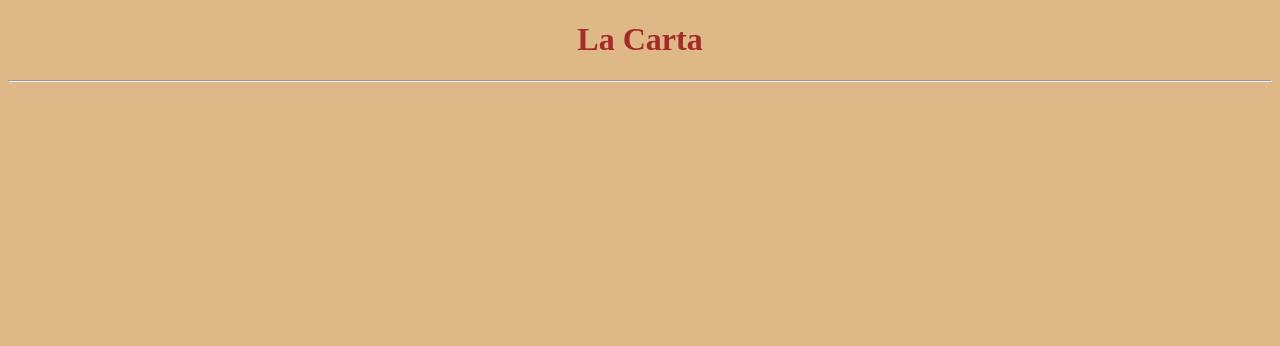
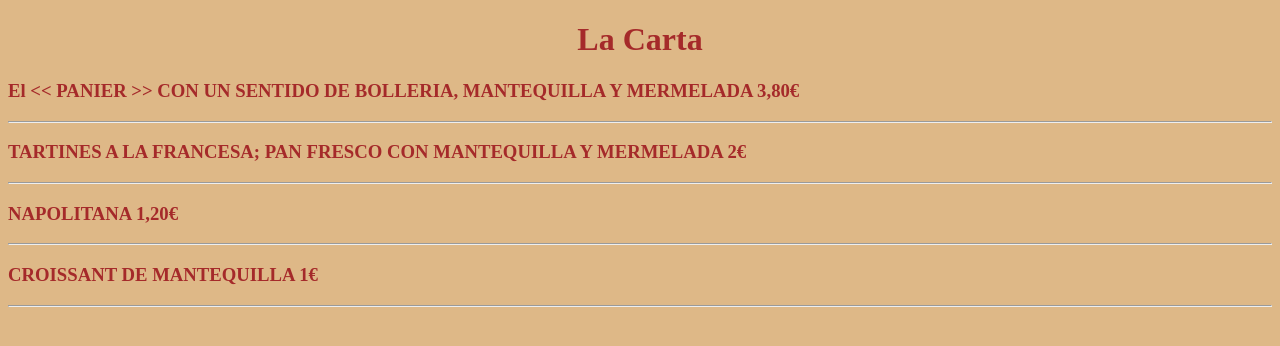
Before and after one commit to Victor-Sabater/Practica-3.8, a plain HTML site: page lacarta.html in a window 1280 px wide. Drawn offline with Linux system fonts and the light colour scheme.

```diff
--- a/lacarta.html
+++ b/lacarta.html
@@ -10,6 +10,15 @@
 <body>
     <header>
         <h1 class="Lacarta">La Carta</h1>
+
+
+        <h3 class="marrones"> El << PANIER >> CON UN SENTIDO DE BOLLERIA, MANTEQUILLA Y MERMELADA 3,80€ </h3>
+        <hr>
+        <h3 class="marrones">TARTINES A LA FRANCESA; PAN FRESCO CON MANTEQUILLA Y MERMELADA 2€</h3>
+        <hr>
+        <h3 class="marrones">NAPOLITANA 1,20€</h3>
+        <hr>
+        <h3 class="marrones">CROISSANT DE MANTEQUILLA 1€</h3>
         <hr>
     </header>
 
--- a/style.css
+++ b/style.css
@@ -41,3 +41,11 @@ h1.Elcafe{
     text-align: center;
     color: brown;
 }
+
+h3.marrones{
+    color: brown;
+}
+
+p.opinion{
+    color: brown;
+}
```
Also changed, not shown: Elcafe.html (+2 -0 lines).
